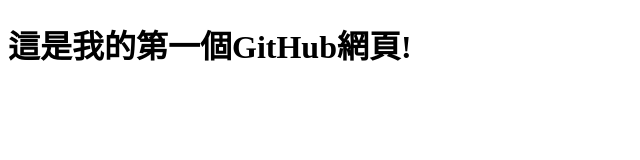
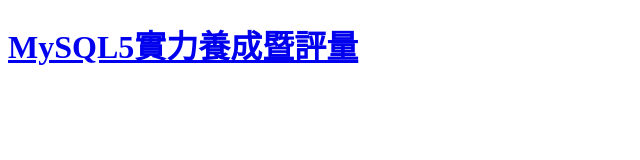
Before and after one commit to kylessukaichang/kylessukaichang.github.io, a plain HTML site: page index.html in a window 1280 px wide. Shown: the whole page, without its empty margins (0-640 px from the left). Drawn offline with Linux system fonts and the light colour scheme.

Commit message:
Update index.html

```diff
--- a/index.html
+++ b/index.html
@@ -5,6 +5,6 @@
     <title>Hello，GitHub</title>
   </head>
   <body>
-    <h1>這是我的第一個GitHub網頁!</h1>
+    <h1><a href="https://github.com/kylessukaichang/MySQL5-Strength-development-and-assessment/wiki">MySQL5實力養成暨評量</a></h1>
   </body>
 </html>
```
